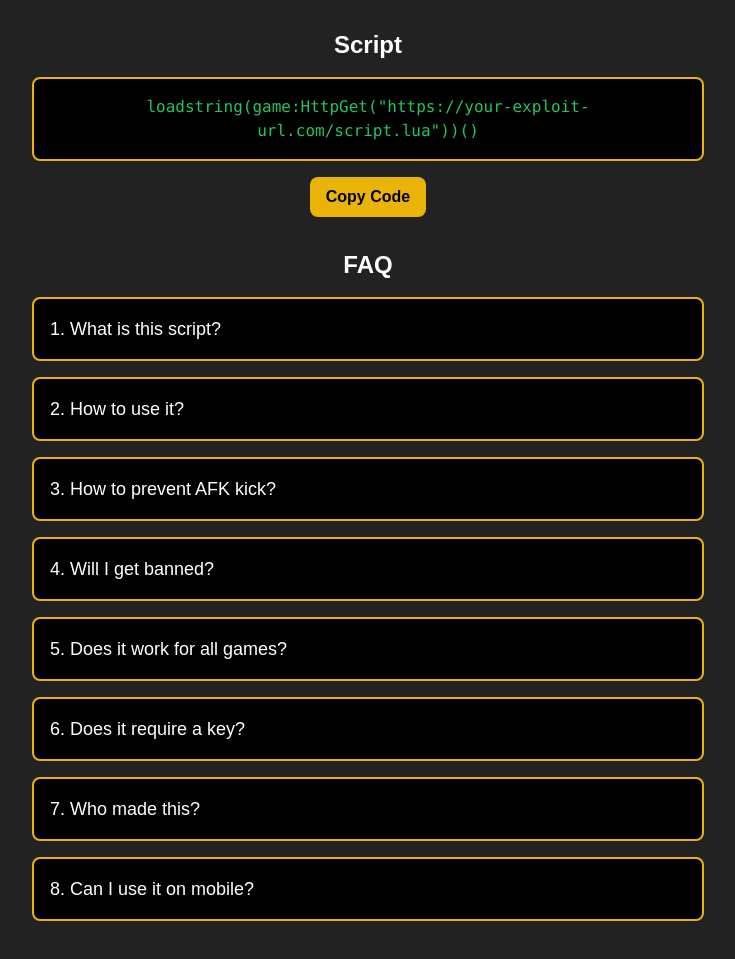
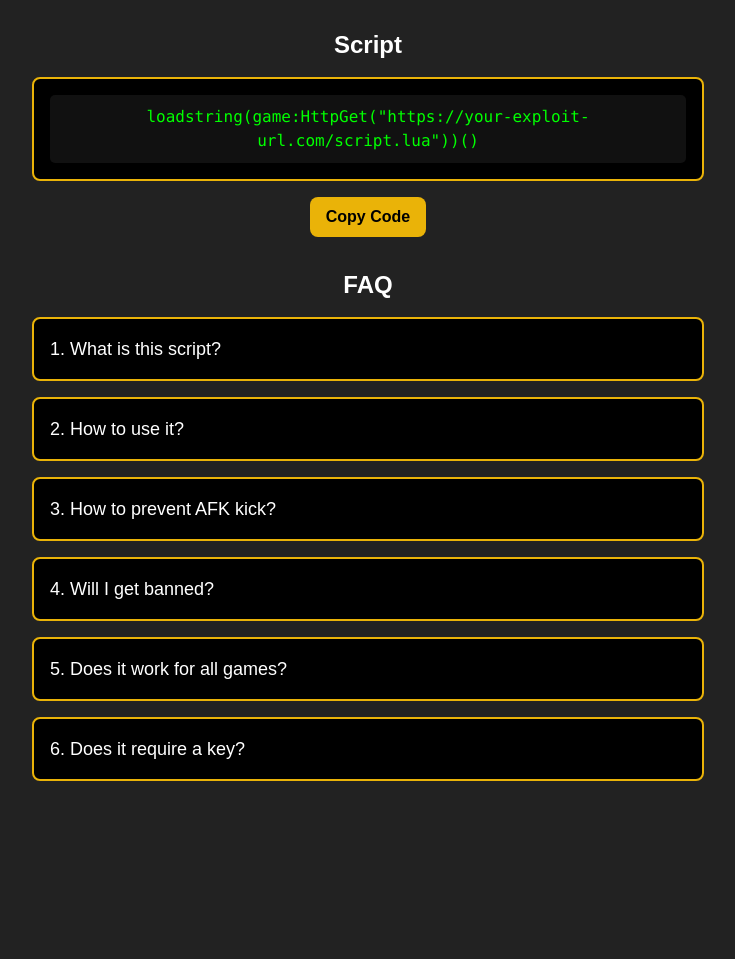
Before and after one commit to memecat9265629/Project-Full-Script-By-Ultra-Lord, a plain HTML site: page index.html in a window 1280 px wide. Shown: the part 291-1250 px from the top of the page, without its empty margins (272-1007 px from the left). After the commit the page ends 1120 px from the top, so only its background shows below. Drawn offline with nearby package versions, Linux system fonts and the light colour scheme.

Commit message:
Update index.html

```diff
--- a/index.html
+++ b/index.html
@@ -23,6 +23,19 @@
         .faq-answer.active {
             display: block;
             opacity: 1;
+        }
+
+        /* Fix Pre Code Scrolling */
+        pre {
+            max-height: 200px; /* Limit height to prevent overflow */
+            overflow: auto;
+            background: #111;
+            color: #0f0;
+            padding: 10px;
+            border-radius: 5px;
+            font-size: 14px;
+            white-space: pre-wrap; /* Wrap long lines */
+            word-wrap: break-word;
         }
     </style>
 </head>
@@ -60,7 +73,7 @@
         <section class="mb-8 text-center">
             <h3 class="text-2xl font-bold">Script</h3>
             <div class="mt-4 p-4 bg-black border-2 border-yellow-500 rounded-lg text-green-500">
-                <code id="scriptCode">loadstring(game:HttpGet("https://your-exploit-url.com/script.lua"))()</code>
+                <pre id="scriptCode">loadstring(game:HttpGet("https://your-exploit-url.com/script.lua"))()</pre>
             </div>
             <button onclick="copyCode('scriptCode')" class="mt-4 px-4 py-2 font-bold bg-yellow-500 text-black rounded-lg">Copy Code</button>
         </section>
@@ -82,7 +95,12 @@
                 <div class="p-4 bg-black border-2 border-yellow-500 rounded-lg cursor-pointer" onclick="toggleFAQ(this)">
                     <p class="text-lg">3. How to prevent AFK kick?</p>
                     <div class="faq-answer mt-2">
-                        <pre id="afkScript" class="p-3 bg-gray-800 rounded text-green-400 text-sm overflow-x-auto">while true do wait() game:GetService("Players").LocalPlayer.Idled:Connect(function() game:GetService("VirtualUser"):Button2Down(Vector2.new(0,0),workspace.CurrentCamera.CFrame) end) end</pre>
+                        <pre id="afkScript">while true do
+    wait()
+    game:GetService("Players").LocalPlayer.Idled:Connect(function()
+        game:GetService("VirtualUser"):Button2Down(Vector2.new(0,0),workspace.CurrentCamera.CFrame)
+    end)
+end</pre>
                         <button onclick="copyCode('afkScript')" class="mt-2 px-4 py-2 font-bold bg-yellow-500 text-black rounded-lg">Copy Anti-AFK Script</button>
                     </div>
                 </div>
@@ -100,16 +118,6 @@
                 <div class="p-4 bg-black border-2 border-yellow-500 rounded-lg cursor-pointer" onclick="toggleFAQ(this)">
                     <p class="text-lg">6. Does it require a key?</p>
                     <div class="faq-answer mt-2 text-gray-300">No key required for now.</div>
-                </div>
-
-                <div class="p-4 bg-black border-2 border-yellow-500 rounded-lg cursor-pointer" onclick="toggleFAQ(this)">
-                    <p class="text-lg">7. Who made this?</p>
-                    <div class="faq-answer mt-2 text-gray-300">Ultra Lord Gun SCRIPT Hub.</div>
-                </div>
-
-                <div class="p-4 bg-black border-2 border-yellow-500 rounded-lg cursor-pointer" onclick="toggleFAQ(this)">
-                    <p class="text-lg">8. Can I use it on mobile?</p>
-                    <div class="faq-answer mt-2 text-gray-300">No, it requires a PC executor.</div>
                 </div>
             </div>
         </section>
```
